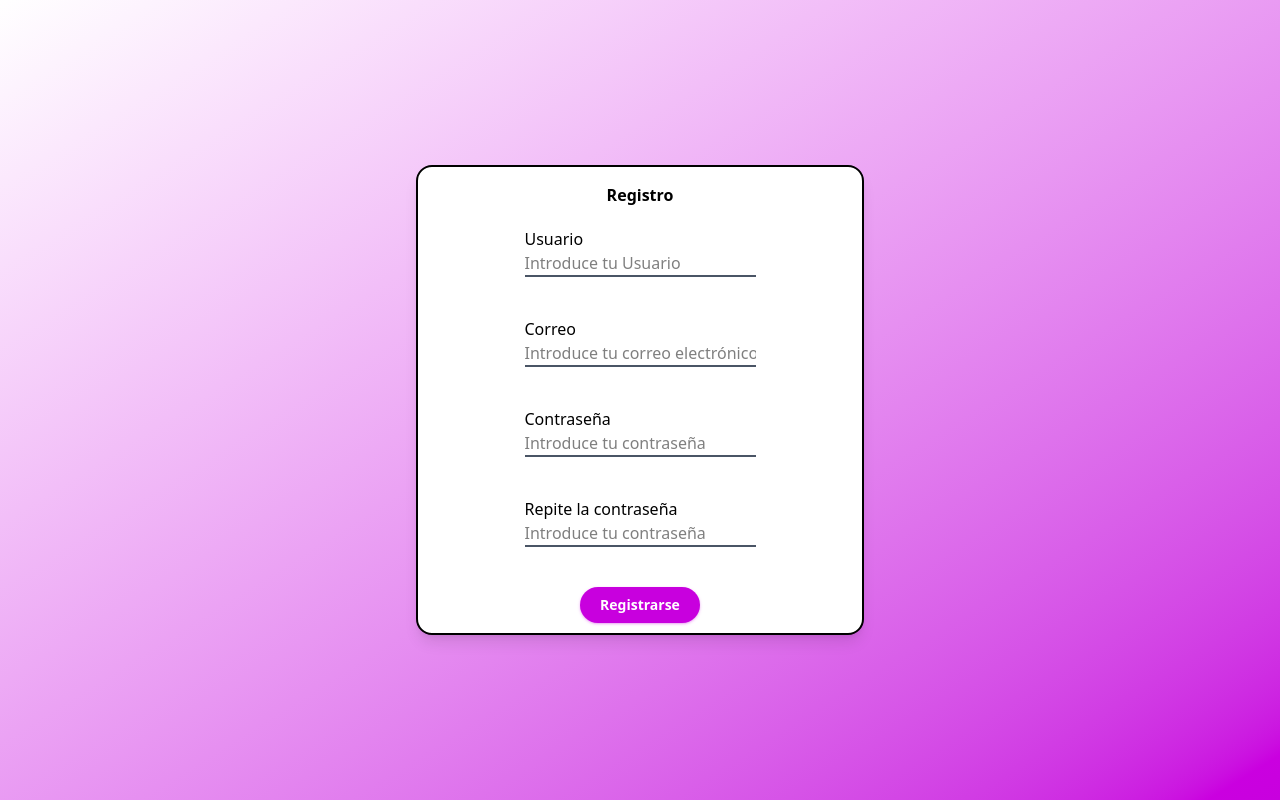
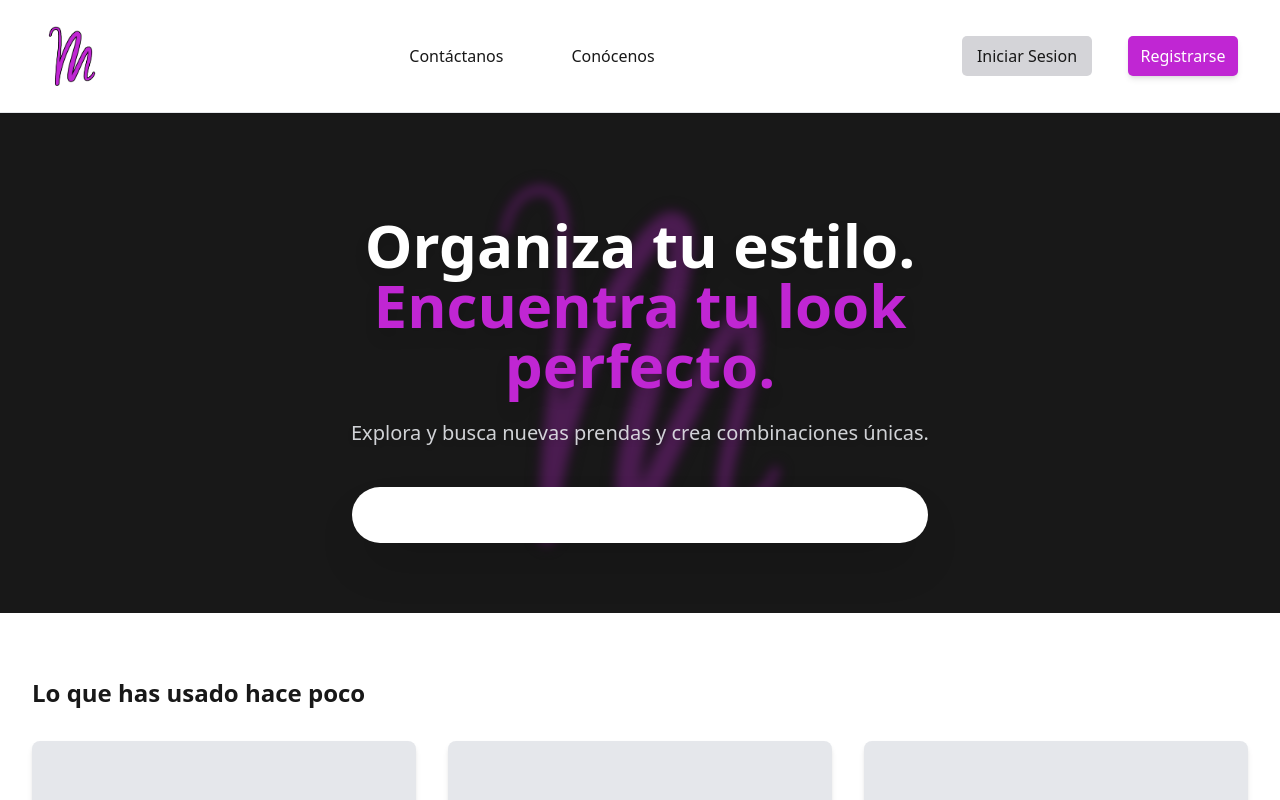
Before and after one commit to unaicastillo/Mi-armario, a React (Vite) app in the folder MiArmarioDigital/: page /home in a window 1280 px wide. Shown: the top 800 px of the page. Built offline with nearby package versions, Linux system fonts and the light colour scheme.

Commit message:
Instalacion de react router y enrutamiento basico de la pagina

```diff
--- a/MiArmarioDigital/package.json
+++ b/MiArmarioDigital/package.json
@@ -15,6 +15,7 @@
     "react": "^19.2.0",
     "react-dom": "^19.2.0",
     "react-dropzone": "^14.4.0",
+    "react-router-dom": "^7.13.1",
     "tailwindcss": "^4.1.18"
   },
   "devDependencies": {
--- a/MiArmarioDigital/src/App.tsx
+++ b/MiArmarioDigital/src/App.tsx
@@ -1,4 +1,5 @@
 import React from 'react'
+import { BrowserRouter, Routes, Route } from 'react-router-dom'
 import { Boton_tema } from './components/Boton_tema'
 import { Footer } from './components/footer'
 import { Favoritos } from './pages/Favoritos'
@@ -7,19 +8,27 @@ import { CreadorConjuntos } from './pages/CreadorConjuntosPage'
 import { MostrarRopa } from './pages/MostrarRopaPage'
 import { LogIn } from './pages/LogIn'
 import { Register } from './pages/Register'
+import LandingPublicaPage from './pages/LandingPublicaPage'
+import LandingUsuarioIniciadoPage from './pages/LandingUsuarioIniciadoPage'
+import { Perfil } from './pages/Perfil'
+import SubidaRopaPage from './pages/SubidaRopaPage'
+import { EdicionPerfil } from './EdicionPerfil'
 
 export const App = () => {
   return (
-    <>
-    <div className='login'>
-          <Register/>
-    </div>
-    {/* <div className="login">
-    <LogIn></LogIn>
-    </div> */}
-    {/* <Favoritos></Favoritos> */}
-    {/* <Footer></Footer>
-    <Button nombre={'Enviar'} class={'btn'}></Button> */}
-    </>
+    <BrowserRouter>
+      <Routes>
+        <Route path="/" element={<LandingPublicaPage />} />
+        <Route path="/login" element={<LogIn />} />
+        <Route path="/register" element={<Register />} />
+        <Route path="/home" element={<LandingUsuarioIniciadoPage />} />
+        <Route path="/perfil" element={<Perfil />} />
+        <Route path="/editar-perfil" element={<EdicionPerfil />} />
+        <Route path="/subir-ropa" element={<SubidaRopaPage />} />
+        <Route path="/mostrar-ropa" element={<MostrarRopa />} />
+        <Route path="/creador-conjuntos" element={<CreadorConjuntos />} />
+        <Route path="/favoritos" element={<Favoritos />} />
+      </Routes>
+    </BrowserRouter>
   )
 }
--- a/MiArmarioDigital/src/components/Header.tsx
+++ b/MiArmarioDigital/src/components/Header.tsx
@@ -2,19 +2,20 @@ import React from 'react';
 import logoImage from '../assets/MiArmarioLogo.png';
 import { Button } from './Button';
 import '../styles/Header.css';
+import { Link } from 'react-router-dom';
 
 const Header = () => {
   return (
 
     <header className="header-container sm:justify-between">
       <div className="header-logo-section">
-        <a href="pages/LandingPublica" className="header-logo-link">
+        <Link to="/" className="header-logo-link">
           <img
             src={logoImage}
             alt="Mi Armario Logo"
             className="header-logo-img"
           />
-        </a>
+        </Link>
       </div>
 
       <nav className="header-nav">
@@ -27,14 +28,20 @@ const Header = () => {
       </nav>
 
       <div className="header-buttons-section">
+
+          <Link to="/login">
             <Button
                 nombre="Iniciar Sesion"
                 class="header-btn-login"
             />
+          </Link>
+
+        <Link to="/register">
           <Button
               nombre="Registrarse"
               class="header-btn-register"
           />
+        </Link>
       </div>
     </header>
   );
--- a/MiArmarioDigital/src/components/form/Form.tsx
+++ b/MiArmarioDigital/src/components/form/Form.tsx
@@ -1,6 +1,7 @@
 import React from 'react'
 import { Input } from './Input'
 import { Button } from '../Button'
+import { Link } from 'react-router-dom'
 
 export const Form = () => {
     return (
@@ -12,8 +13,9 @@ export const Form = () => {
                 <div className="inputs-form">
                     <Input tipo="mail" nombreInput="Correo" texto="" ph="Introduce tu correo electrónico" />
                     <Input tipo="password" nombreInput="Contraseña" texto="" ph="Introduce tu contraseña" />
-
-                    <Button nombre="Iniciar sesion" class="header-btn-login"/>
+                    <Link to="/home">
+                        <Button nombre="Iniciar sesion" class="header-btn-login"/>
+                    </Link>
                 </div>
                 <a href="">¿Has olvidado tu contraseña?</a>
             </div>
--- a/MiArmarioDigital/src/components/form/FormRegister.tsx
+++ b/MiArmarioDigital/src/components/form/FormRegister.tsx
@@ -1,3 +1,4 @@
+import { Link } from "react-router-dom"
 import { Button } from "../Button"
 import { Input } from "./Input"
 
@@ -18,7 +19,9 @@ export const FormRegister = () => {
 
                     <Input tipo="password" nombreInput="Repite la contraseña" texto="" ph="Introduce tu contraseña" />
 
-                    <Button nombre="Registrarse" class="btn" />
+                    <Link to="/home">
+                        <Button nombre="Registrarse" class="btn" />
+                    </Link>
                 </div>
             </div>
 
--- a/MiArmarioDigital/src/pages/LogIn.tsx
+++ b/MiArmarioDigital/src/pages/LogIn.tsx
@@ -5,7 +5,9 @@ export const LogIn = () => {
     <>
 
         {/* <img src=".\src\assets\MiArmarioLogo.png" alt="Logo de MiArmarioDigital" className="logo"/> */}
-        <Form />
+        <div className="login">
+          <Form />
+        </div>
 
     </>
   )
--- a/MiArmarioDigital/src/pages/Register.tsx
+++ b/MiArmarioDigital/src/pages/Register.tsx
@@ -4,7 +4,9 @@ import { FormRegister } from '../components/form/FormRegister'
 export const Register = () => {
     return (
         <>
-            <FormRegister/>
+            <div className="login">
+                <FormRegister/>
+            </div>
         </>
     )
 }
```
Also changed, not shown: 1 other file (tests, documents, lock files or other folders). Lines whose indentation alone changed are shown as unchanged.
